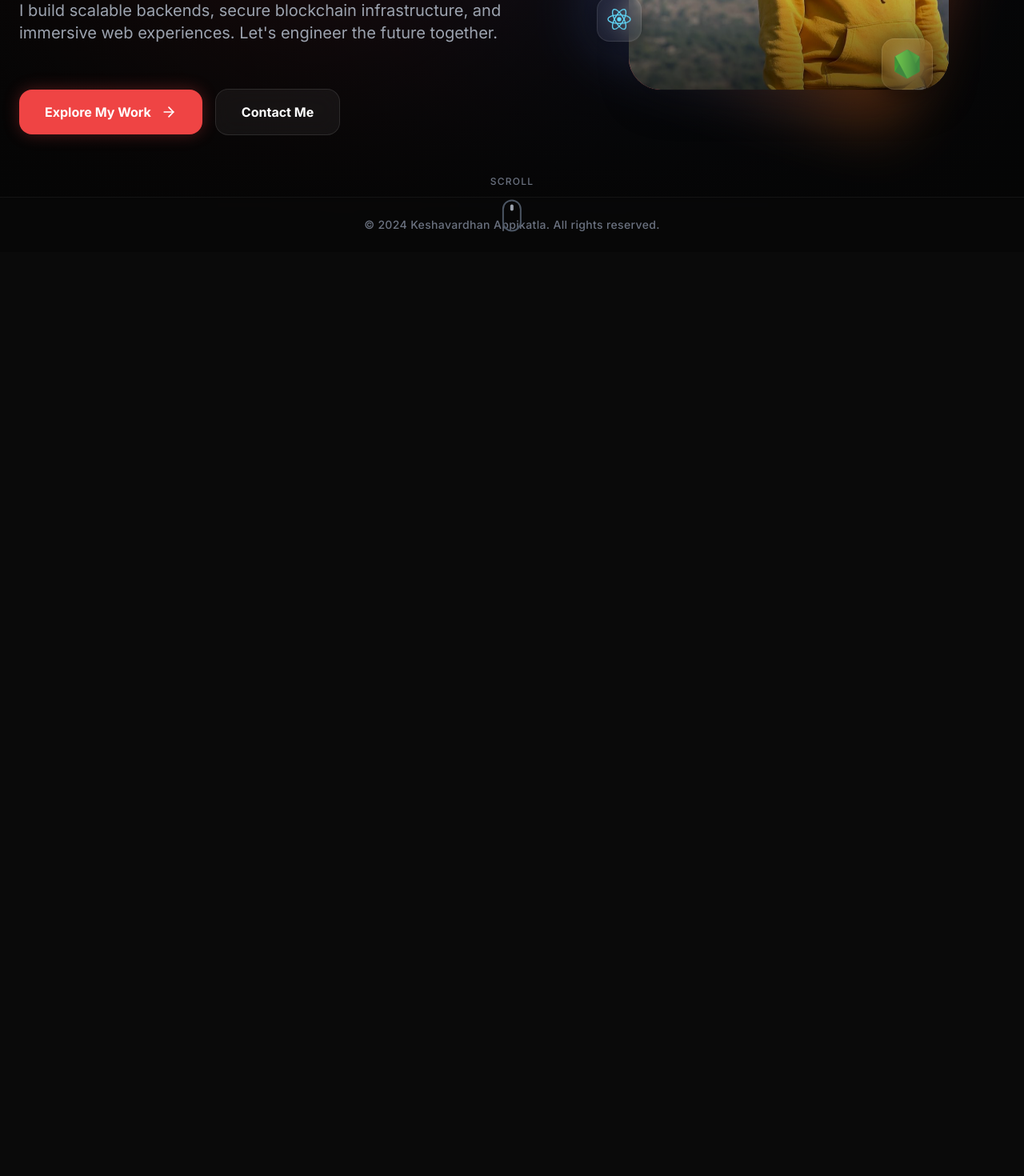
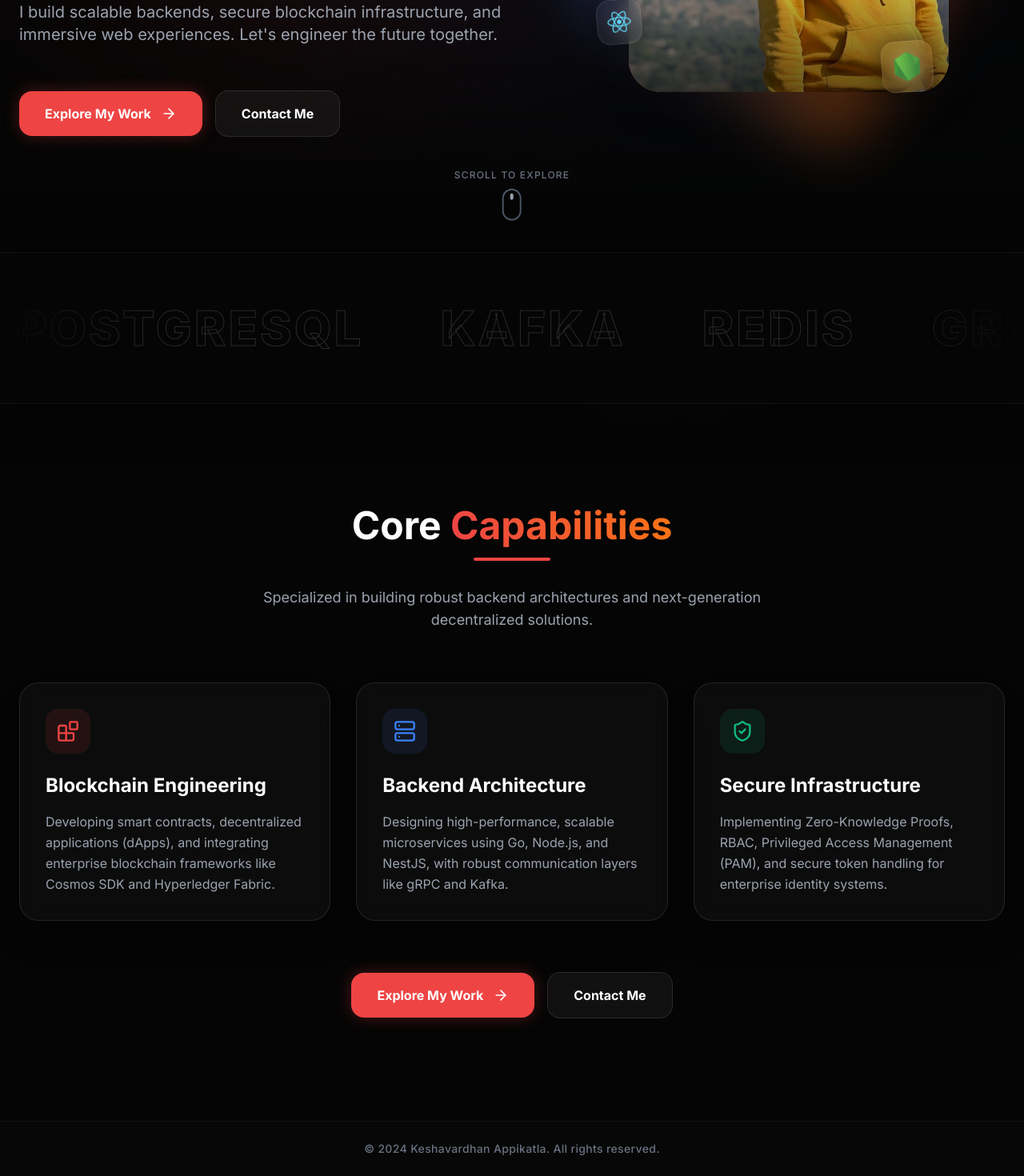
Before and after one commit to Applikatla/portfolio, a React (Vite) app: page / in a window 1280 px wide. Shown: the part 485-1955 px from the top of the page at 80% size. Before the commit the page ends 800 px from the top, so only its background shows below. Built offline with nearby package versions, Linux system fonts and the light colour scheme.

Commit message:
commit with added new animation in home page

```diff
--- a/src/components/Home.jsx
+++ b/src/components/Home.jsx
@@ -3,7 +3,7 @@ import Navbar from "./Navbar";
 import { useNavigate } from "react-router-dom";
 import { Footer } from "./Footer";
 import { motion, AnimatePresence } from "framer-motion";
-import { ArrowRight, Terminal } from "lucide-react";
+import { ArrowRight, Terminal, Blocks, Server, ShieldCheck } from "lucide-react";
 
 const TITLES = [
   "Backend Developer",
@@ -11,6 +11,40 @@ const TITLES = [
   "Problem Solver",
   "Tech Enthusiast"
 ];
+
+const TechMarquee = () => {
+  const techs = [
+    "Go", "React", "Node.js", "Solidity", "PostgreSQL", "Kafka", "Redis", "gRPC", "Docker", "NestJS", "Hyperledger", "Cosmos SDK"
+  ];
+
+  return (
+    <div className="w-full overflow-hidden py-16 relative bg-[#050505] border-y border-white/5 shadow-[0_0_50px_rgba(0,0,0,0.5)] z-20">
+      {/* Gradient masks for smooth fade on edges */}
+      <div className="absolute inset-y-0 left-0 w-24 md:w-48 bg-gradient-to-r from-[#050505] to-transparent z-10"></div>
+      <div className="absolute inset-y-0 right-0 w-24 md:w-48 bg-gradient-to-l from-[#050505] to-transparent z-10"></div>
+
+      <div className="flex whitespace-nowrap">
+        <motion.div
+          className="flex gap-12 md:gap-24 px-6 md:px-12 items-center w-max"
+          animate={{ x: ["0%", "-50%"] }}
+          transition={{
+            repeat: Infinity,
+            repeatType: "loop",
+            duration: 40,
+            ease: "linear"
+          }}
+        >
+          {/* Double the array for seamless infinite scroll */}
+          {[...techs, ...techs, ...techs, ...techs].map((tech, idx) => (
+            <span key={idx} className="text-4xl md:text-6xl font-black text-transparent [-webkit-text-stroke:1px_rgba(255,255,255,0.15)] tracking-wider uppercase hover:text-white/80 transition-colors duration-300 cursor-default">
+              {tech}
+            </span>
+          ))}
+        </motion.div>
+      </div>
+    </div>
+  );
+};
 
 export const Home = () => {
   const navigate = useNavigate();
@@ -68,24 +102,22 @@ export const Home = () => {
   return (
     <div className="min-h-screen flex flex-col relative overflow-hidden bg-[#050505]">
       {/* Immersive Animated Background Layers */}
-
-      {/* Glowing Orbs */}
       <motion.div
         variants={blobVariants} animate="animate"
-        className="absolute top-[10%] left-[10%] w-[500px] h-[500px] bg-primary/20 rounded-full filter blur-[120px] z-0 pointer-events-none"
+        className="fixed top-[10%] left-[10%] w-[500px] h-[500px] bg-primary/20 rounded-full filter blur-[120px] z-0 pointer-events-none"
       />
       <motion.div
         variants={blobVariants2} animate="animate"
-        className="absolute bottom-[10%] right-[10%] w-[600px] h-[600px] bg-blue-600/15 rounded-full filter blur-[150px] z-0 pointer-events-none"
+        className="fixed bottom-[10%] right-[10%] w-[600px] h-[600px] bg-blue-600/15 rounded-full filter blur-[150px] z-0 pointer-events-none"
       />
-      <div className="absolute top-1/2 left-1/2 -translate-x-1/2 -translate-y-1/2 w-full h-full bg-gradient-to-b from-transparent via-[#050505]/50 to-[#050505] z-0 pointer-events-none"></div>
+      <div className="fixed top-1/2 left-1/2 -translate-x-1/2 -translate-y-1/2 w-full h-full bg-gradient-to-b from-transparent via-[#050505]/50 to-[#050505] z-0 pointer-events-none"></div>
 
       <Navbar />
 
-      {/* Main Content */}
-      <main className="flex-grow flex items-center justify-center pt-28 pb-12 px-6 z-10 w-full">
+      {/* Hero Section */}
+      <section className="relative min-h-screen flex items-center justify-center pt-20 px-6 z-10 w-full">
         <motion.div
-          className="max-w-7xl w-full flex flex-col-reverse lg:flex-row items-center justify-between gap-16 lg:gap-8"
+          className="max-w-7xl w-full flex flex-col-reverse lg:flex-row items-center justify-between gap-16 lg:gap-8 pb-20"
           variants={containerVariants}
           initial="hidden"
           animate="visible"
@@ -188,19 +220,17 @@ export const Home = () => {
                 </motion.div>
               ))}
             </motion.div>
-
           </motion.div>
         </motion.div>
-      </main>
 
         {/* Scroll Indicator */}
         <motion.div
           initial={{ opacity: 0 }}
           animate={{ opacity: 1 }}
           transition={{ delay: 2, duration: 1 }}
-        className="absolute bottom-8 left-1/2 -translate-x-1/2 z-20 flex flex-col items-center gap-2 pointer-events-none"
+          className="absolute bottom-10 left-1/2 -translate-x-1/2 z-20 flex flex-col items-center gap-2 pointer-events-none"
         >
-        <span className="text-xs text-gray-500 uppercase tracking-widest font-medium">Scroll</span>
+          <span className="text-xs text-gray-500 uppercase tracking-widest font-medium">Scroll to Explore</span>
           <motion.div
             animate={{ y: [0, 8, 0] }}
             transition={{ duration: 1.5, repeat: Infinity, ease: "easeInOut" }}
@@ -209,6 +239,82 @@ export const Home = () => {
             <motion.div className="w-1 h-2 bg-gray-400 rounded-full" />
           </motion.div>
         </motion.div>
+      </section>
+
+      {/* Infinite Scrolling Tech Marquee */}
+      <TechMarquee />
+
+      {/* Core Capabilities Section */}
+      <section className="py-32 px-6 max-w-7xl mx-auto w-full z-10 relative">
+        <div className="text-center mb-16 space-y-4">
+          <h2 className="text-4xl md:text-5xl font-bold text-white">
+            Core <span className="text-gradient-primary">Capabilities</span>
+          </h2>
+          <div className="h-1 w-24 bg-primary rounded-full mx-auto"></div>
+          <p className="text-gray-400 max-w-2xl mx-auto pt-4 text-lg">
+            Specialized in building robust backend architectures and next-generation decentralized solutions.
+          </p>
+        </div>
+
+        <div className="grid grid-cols-1 md:grid-cols-3 gap-8">
+          <motion.div
+            whileHover={{ y: -10 }}
+            className="glass-card p-8 rounded-3xl border border-white/10 hover:border-primary/30 transition-all duration-300 group"
+          >
+            <div className="w-14 h-14 rounded-2xl bg-primary/10 flex items-center justify-center text-primary mb-6 group-hover:scale-110 transition-transform">
+              <Blocks size={28} />
+            </div>
+            <h3 className="text-2xl font-bold text-white mb-4">Blockchain Engineering</h3>
+            <p className="text-gray-400 leading-relaxed">
+              Developing smart contracts, decentralized applications (dApps), and integrating enterprise blockchain frameworks like Cosmos SDK and Hyperledger Fabric.
+            </p>
+          </motion.div>
+
+          <motion.div
+            whileHover={{ y: -10 }}
+            className="glass-card p-8 rounded-3xl border border-white/10 hover:border-blue-500/30 transition-all duration-300 group"
+          >
+            <div className="w-14 h-14 rounded-2xl bg-blue-500/10 flex items-center justify-center text-blue-500 mb-6 group-hover:scale-110 transition-transform">
+              <Server size={28} />
+            </div>
+            <h3 className="text-2xl font-bold text-white mb-4">Backend Architecture</h3>
+            <p className="text-gray-400 leading-relaxed">
+              Designing high-performance, scalable microservices using Go, Node.js, and NestJS, with robust communication layers like gRPC and Kafka.
+            </p>
+          </motion.div>
+
+          <motion.div
+            whileHover={{ y: -10 }}
+            className="glass-card p-8 rounded-3xl border border-white/10 hover:border-emerald-500/30 transition-all duration-300 group"
+          >
+            <div className="w-14 h-14 rounded-2xl bg-emerald-500/10 flex items-center justify-center text-emerald-500 mb-6 group-hover:scale-110 transition-transform">
+              <ShieldCheck size={28} />
+            </div>
+            <h3 className="text-2xl font-bold text-white mb-4">Secure Infrastructure</h3>
+            <p className="text-gray-400 leading-relaxed">
+              Implementing Zero-Knowledge Proofs, RBAC, Privileged Access Management (PAM), and secure token handling for enterprise identity systems.
+            </p>
+          </motion.div>
+        </div>
+
+        <div className="flex flex-col sm:flex-row items-center gap-4 pt-16 w-full justify-center">
+          <button
+            onClick={handleProjects}
+            className="w-full sm:w-auto group flex items-center justify-center gap-3 px-8 py-4 bg-primary text-white font-bold rounded-2xl hover:bg-red-600 transition-all duration-300 shadow-[0_0_20px_rgba(239,68,68,0.3)] hover:shadow-[0_0_40px_rgba(239,68,68,0.5)] transform hover:-translate-y-1 relative overflow-hidden"
+          >
+            <div className="absolute inset-0 bg-white/20 translate-y-full group-hover:translate-y-0 transition-transform duration-300 ease-out rounded-2xl"></div>
+            <span className="relative z-10">Explore My Work</span>
+            <ArrowRight className="w-5 h-5 relative z-10 group-hover:translate-x-1 transition-transform" />
+          </button>
+
+          <button
+            onClick={handleContact}
+            className="w-full sm:w-auto group flex items-center justify-center gap-3 px-8 py-4 bg-white/5 text-white font-bold rounded-2xl border border-white/10 hover:bg-white/10 hover:border-white/30 transition-all duration-300 backdrop-blur-md transform hover:-translate-y-1"
+          >
+            Contact Me
+          </button>
+        </div>
+      </section>
 
       <Footer />
     </div>
```
Lines whose indentation alone changed are shown as unchanged.
